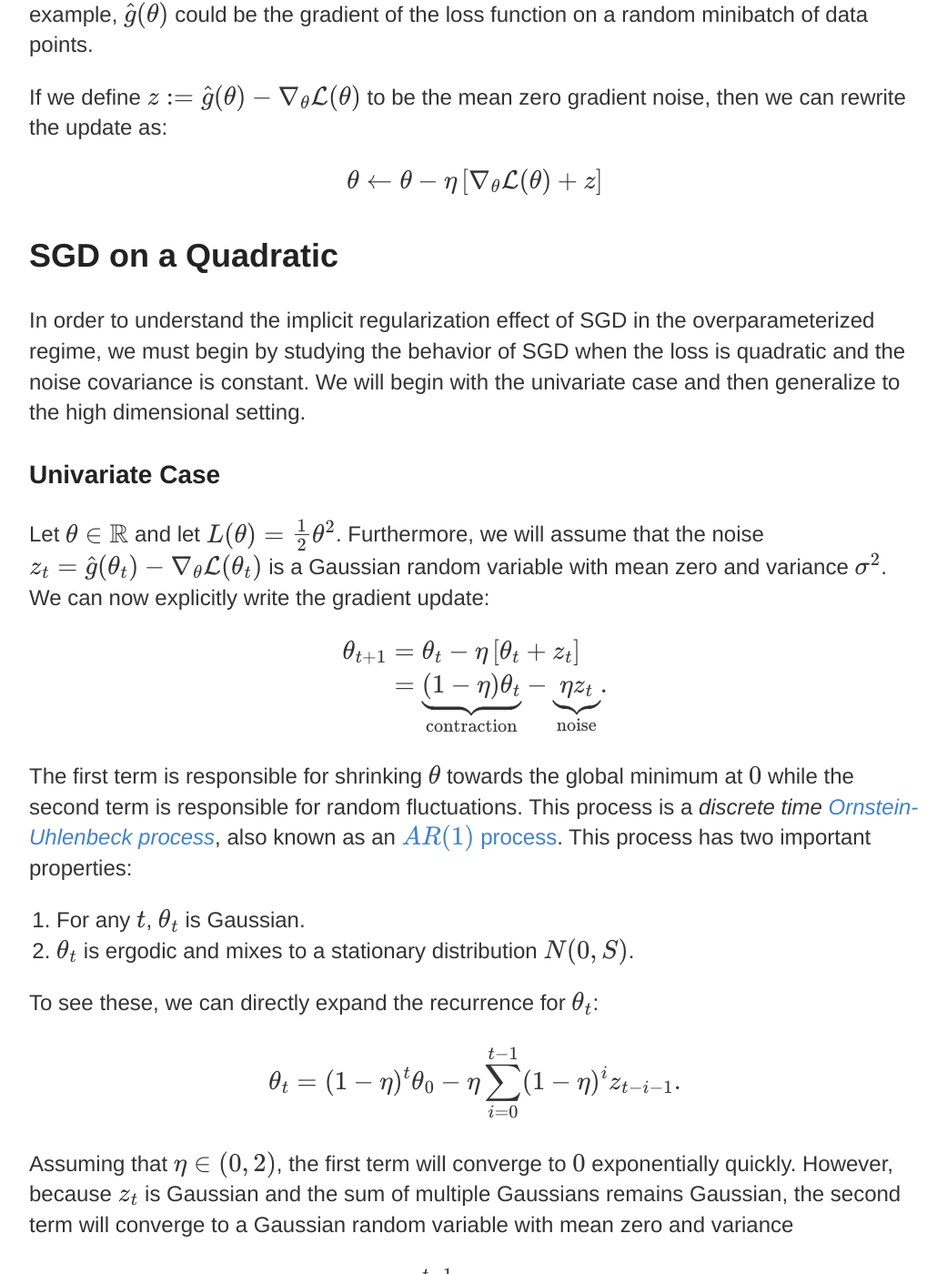
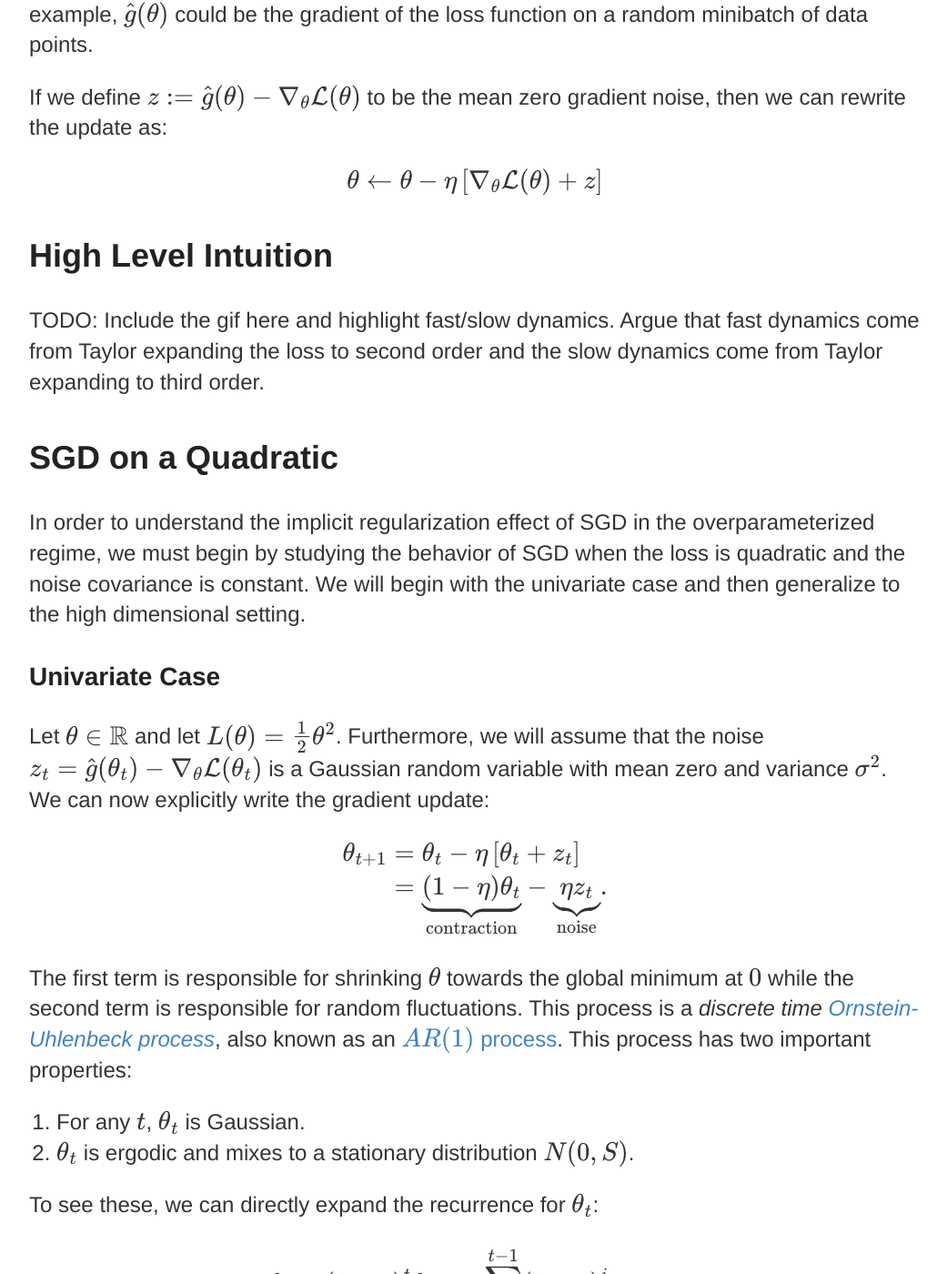
Before and after one commit to theoryml/theoryml.github.io, a Jekyll site: the page built from _posts/2022-11-07-SGD.md, in a window 1280 px wide and 1400 px high, scrolled down 567 px. Shown: the whole window at 91% size, without its empty margins (118-1159 px from the left). Built offline with Jekyll 4.4.1, drawn with Linux system fonts in a browser that asks for light colours; part of the change alters nothing that is shown; some of the changed text lies outside the part shown.

Commit message:
attempt to fix latex

```diff
--- a/_posts/2022-11-07-SGD.md
+++ b/_posts/2022-11-07-SGD.md
@@ -19,6 +19,10 @@ $$
 \theta \leftarrow \theta - \eta \left[ \nabla_\theta \mathcal{L}(\theta) + z \right]
 $$
 
+# High Level Intuition
+
+TODO: Include the gif here and highlight fast/slow dynamics. Argue that fast dynamics come from Taylor expanding the loss to second order and the slow dynamics come from Taylor expanding to third order.
+
 # SGD on a Quadratic
 
 In order to understand the implicit regularization effect of SGD in the overparameterized regime, we must begin by studying the behavior of SGD when the loss is quadratic and the noise covariance is constant. We will begin with the univariate case and then generalize to the high dimensional setting.
@@ -29,7 +33,8 @@ Let $\theta \in \mathbb{R}$ and let $L(\theta) = \frac{1}{2} \theta^2$. Furtherm
 
 $$
 \begin{align*}
-    \theta_{t+1} &= \theta_t - \eta \left[ \theta_t + z_t \right] \\
+    \theta_{t+1}
+    &= \theta_t - \eta \left[\theta_t + z_t \right] \\
     &= \underbrace{(1 - \eta) \theta_t}_{\text{contraction}} - \underbrace{\eta z_t}_{\text{noise}}.
 \end{align*}
 $$
@@ -74,8 +79,9 @@ Furthermore, we will assume that $z_t = \widehat g(\theta_t) - \nabla_\theta \ma
 
 $$
 \begin{align*}
-    \theta_{t+1} &= \theta_t - \eta \left[ H \theta_t + z_t \right] \\
-    &= \underbrace{(I - \eta H)\theta_t}_{\text{contraction}} - \underbrace{\eta z_t}_{\text{noise}}.
+    \theta_{t+1}
+    &= \theta_t - \eta \left[H \theta_t + z_t \right] \\
+    &= \underbrace{(1 - \eta H) \theta_t}_{\text{contraction}} - \underbrace{\eta z_t}_{\text{noise}}.
 \end{align*}
 $$
 
```
